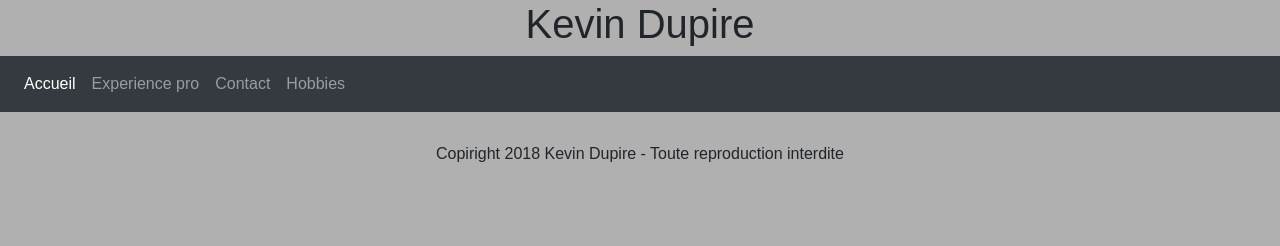
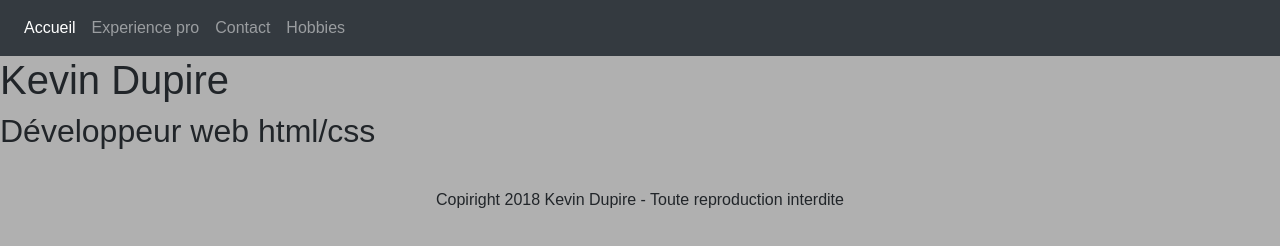
Before and after one commit to kevindupire/KevinDupire.github.io, a plain HTML site: page index.html in a window 1280 px wide. Drawn offline with nearby package versions, Linux system fonts and the light colour scheme.

Commit message:
version3

```diff
--- a/index.html
+++ b/index.html
@@ -8,9 +8,6 @@
     <link rel="stylesheet" href="css/style.css">
   </head>
   <body>
-    <header>
-       <h1>Kevin Dupire</h1>
-     </header>
     <nav class="navbar navbar-expand-lg navbar-dark bg-dark">
 
   <div class="collapse navbar-collapse" id="navbarSupportedContent">
@@ -30,6 +27,8 @@
     </ul>
   </div>
 </nav>
+<h1>Kevin Dupire</h1>
+<h2>Développeur web html/css</h2>
 <footer>
     <p>Copiright 2018 Kevin Dupire - Toute reproduction interdite</p>
 </footer>
```
